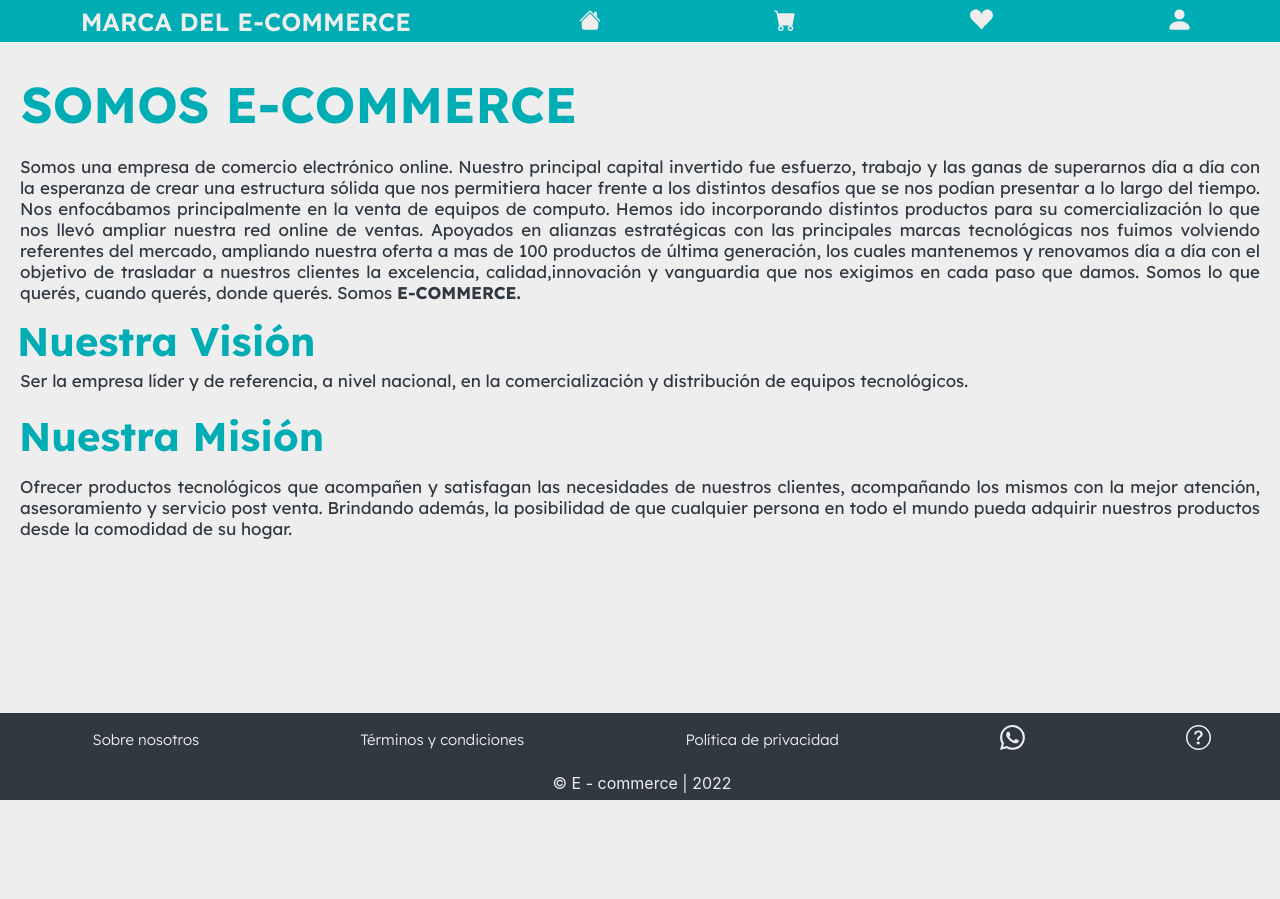
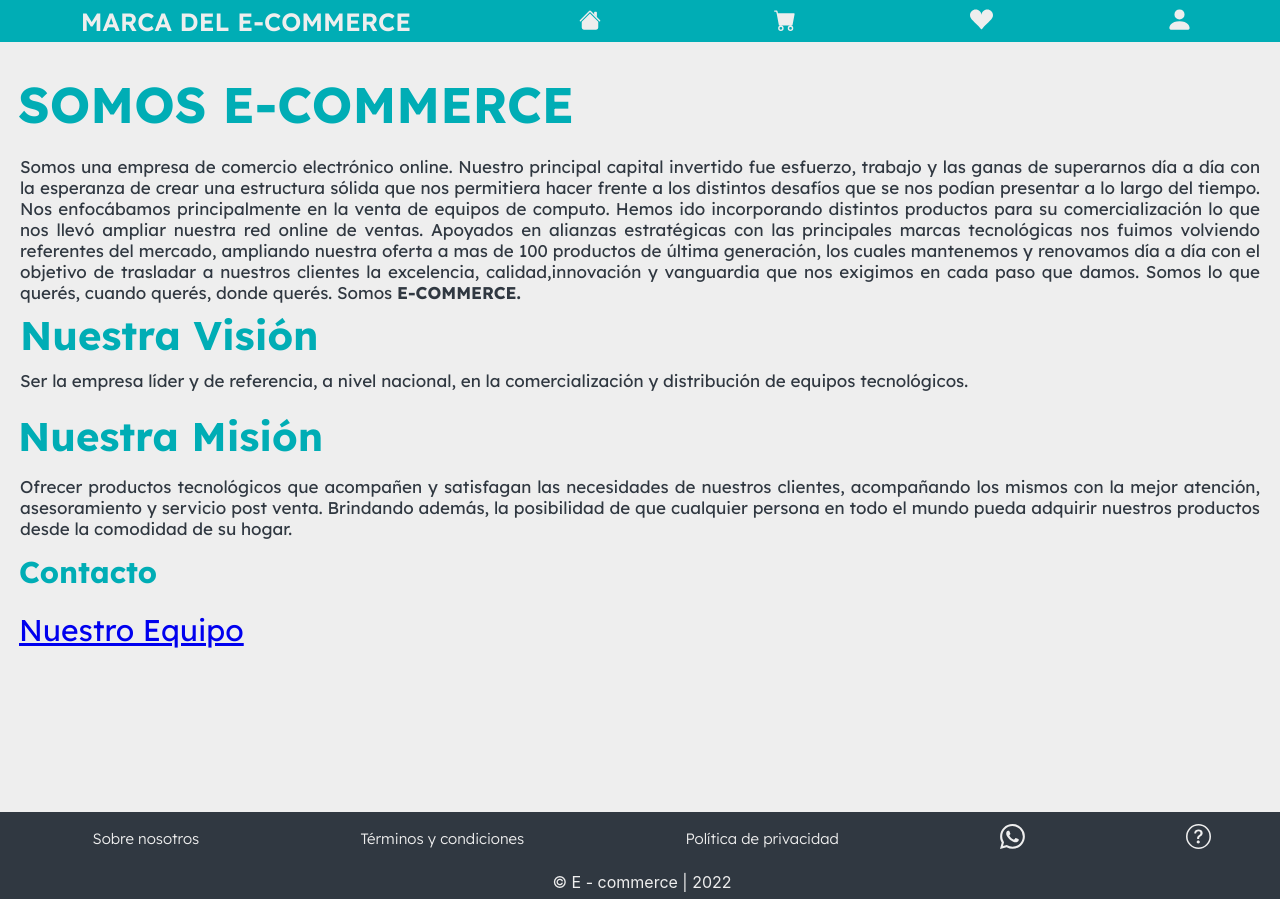
Before and after one commit to e-commerce-henry/client-pf-e-commerce, a React (Create React App) app: page /sobreNosotros in a window 1280 px wide. Shown: the top 899 px of the page. Before the commit the page ends 800 px from the top, so only its background shows below. Built offline with nearby package versions, Linux system fonts and the light colour scheme.

Commit message:
haciendo equipo

```diff
--- a/src/App.js
+++ b/src/App.js
@@ -11,6 +11,7 @@ import ProductDetail from './components/ProductDetails/ProductDetails';
 import SobreNosotros from './components/SobreNosotros/SobreNosotros';
 import TerminoYcondiciones from './components/TerminosYCondiciones/TerminosYCondiciones';
 import PoliticaDePrivacidad from './components/PoliticaDePrivacidad/PoliticaDePrivacidad';
+import Equipo from './components/Equipo/Equipo';
 
 
 
@@ -31,6 +32,7 @@ function App() {
           <Route path="/sobreNosotros" element={<SobreNosotros />} />
           <Route path= "/terminoYcondiciones" element={<TerminoYcondiciones />} />
           <Route path= "/politicaDePrivacidad" element={<PoliticaDePrivacidad />} />
+          <Route path= "/equipo" element={<Equipo />} />
         </Routes>
       </>
   );
--- /dev/null
+++ b/src/components/Equipo/Equipo.css
@@ -0,0 +1,10 @@
+
+
+
+
+
+.faqfooter {
+    position: absolute;
+    bottom: 0;
+    width: 100%;
+  }
--- /dev/null
+++ b/src/components/Equipo/Equipo.jsx
@@ -0,0 +1,13 @@
+import React from 'react';
+import './Equipo.css';
+import Head from '../Head/Head';
+import Footer from '../Footer/Footer';
+
+const Equipo = () => {
+  return <div>
+      <Head />
+      <div className='nosfooter'><Footer /></div>
+  </div>;
+};
+
+export default Equipo;
--- a/src/components/FAQ/FAQ.jsx
+++ b/src/components/FAQ/FAQ.jsx
@@ -1,7 +1,6 @@
 
 import React from "react";
 import Faq from "react-faq-component";
-import {Link} from 'react-router-dom';
 import Head from '../Head/Head';
 import Footer from '../Footer/Footer';
 import './FAQ.css';
--- a/src/components/SobreNosotros/SobreNosotros.css
+++ b/src/components/SobreNosotros/SobreNosotros.css
@@ -1,17 +1,17 @@
-
 .title1 {
     font-family: "Lexend Deca", sans-serif;
     position: relative;
-    right: -21px;
+    right: -18px;
     bottom: 19px;
     color: #00ADB5;
     font-size: 50px;
 }
+
 .title2 {
     font-family: "Lexend Deca", sans-serif;
     position: relative;
-    right: -17px;
-    bottom: 76px;
+    right:  -20px;
+    bottom: 82px;
     justify-content: center;
     color: #00ADB5;
     font-size: 40px;
@@ -19,10 +19,10 @@
 .title3 {
     font-family: "Lexend Deca", sans-serif;
     position: relative;
-    right: -19px;
+    right: -18px;
     bottom: 132px;
     justify-content: center;
-    color: #00ADB5;
+    color:#00ADB5;
     font-size: 40px;
 }
 
@@ -60,8 +60,25 @@
     bottom: 157px;
     font-size: 17px;
 }
-.nosfooter {
-  position: absolute;
-  bottom: 0;
-  width: 100%;
+.contacto {
+    font-family: "Lexend Deca", sans-serif;
+    position: relative;
+    right: -19px;
+    bottom: 163px;
+    color: #00ADB5;
+    font-size: 30px;
 }
+.equipo{
+    font-family: "Lexend Deca", sans-serif;
+    position: relative;
+    right: -19px;
+    bottom: 163px;
+    color: #00ADB5;
+    font-size: 30px;
+
+}
+.faqfooter {
+    position: relative;
+    bottom: 0;
+    width: 100%;
+  }
--- a/src/components/SobreNosotros/SobreNosotros.jsx
+++ b/src/components/SobreNosotros/SobreNosotros.jsx
@@ -2,6 +2,7 @@ import React from 'react';
 import './SobreNosotros.css';
 import Head from '../Head/Head';
 import Footer from '../Footer/Footer';
+import {Link} from 'react-router-dom';
 
 const SobreNosotros = () => {
   return (
@@ -17,6 +18,8 @@ const SobreNosotros = () => {
     <div className="styleDiv"><p className="styleP1">Ser la empresa líder y de referencia, a nivel nacional, en la comercialización y distribución de equipos tecnológicos.</p></div>
     <h3 className="title3">Nuestra Misión</h3>
     <div className="styleDiv"><p className="styleP2">Ofrecer productos tecnológicos que acompañen y satisfagan las necesidades de nuestros clientes, acompañando los mismos con la mejor atención, asesoramiento y servicio post venta. Brindando además, la posibilidad de que cualquier persona en todo el mundo pueda adquirir nuestros productos desde la comodidad de su hogar.</p></div>
+    <h1 className="contacto">Contacto</h1>
+    <div className="equipo"><Link to="/equipo">Nuestro Equipo</Link></div>
     <div className='nosfooter'><Footer /></div>
   </div>
   )
```
